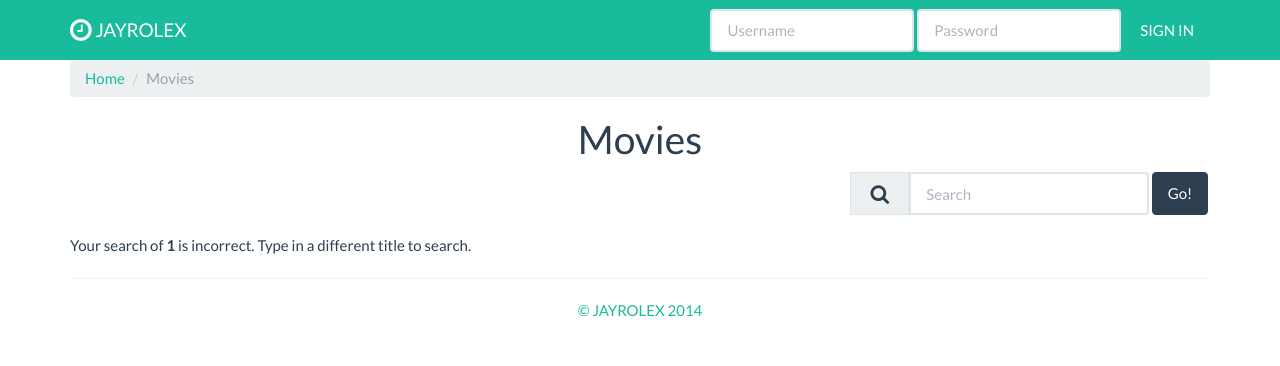
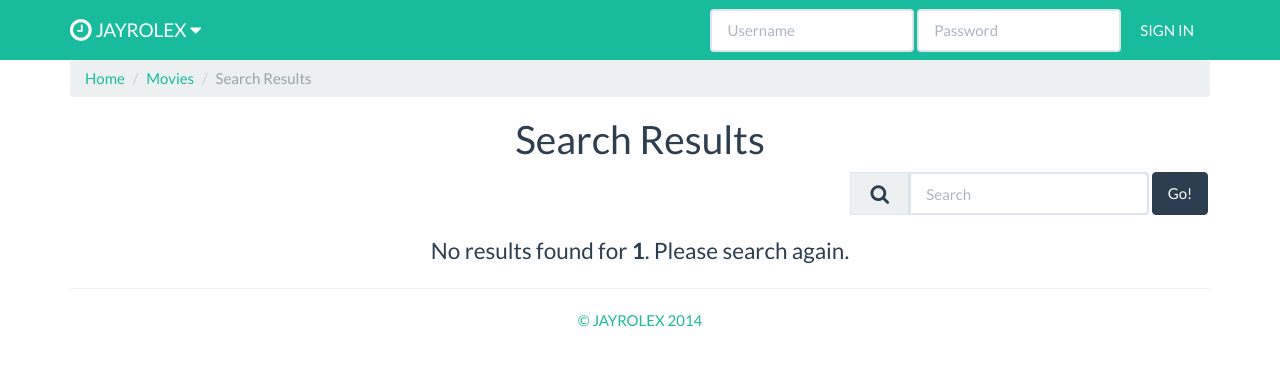
Before and after one commit to mpaarating/jayrolex, a PHP site: page /searchmovies.php?movie=1 in a window 1280 px wide. Shown: the top 366 px of the page. Run offline with PHP 8.4, Linux system fonts and the light colour scheme; data comes from the database, SQL or seed files in the repository; some libraries are stand-ins or nearby versions.

Commit message:
rewords search results terms, adds correct breadcrumb to page

```diff
--- a/includes/header.php
+++ b/includes/header.php
@@ -65,7 +65,7 @@ if (isset($_SESSION['id'])) {
 				<span class="icon-bar"></span>
 				<span class="icon-bar"></span>
 			</button>
-			<a href="#" class="dropdown-toggle navbar-brand" data-toggle="dropdown" role="button" aria-expanded="false"><i class="fa fa-clock-o fa-lg"></i> JAYROLEX</a>
+			<a href="#" class="dropdown-toggle navbar-brand" data-toggle="dropdown" role="button" aria-expanded="false"><i class="fa fa-clock-o fa-lg"></i> JAYROLEX <i class="fa fa-caret-down"></i></a>
 			<ul class="dropdown-menu" role="menu">
 				<li><a href="index.php">HOME</a></li>
 				<li><a href="registration.php">REGISTER</a></li>
--- a/searchmovies.php
+++ b/searchmovies.php
@@ -26,10 +26,11 @@ if (!$result) {
 
 		<ul class="breadcrumb">
 			<li><a href="index.php">Home</a></li>
-			<li class="active">Movies</li>
+			<li><a href="movies.php">Movies</a></li>
+			<li class="active">Search Results</li>
 		</ul>
 
-	    <h1 class="text-center">Movies</h1>
+	    <h1 class="text-center">Search Results</h1>
 
 	    <div class="row">
 			<div class="col-xs-4 col-xs-offset-8">
@@ -47,7 +48,7 @@ if (!$result) {
     <?php
     	$num_rows = mysqli_num_rows($result);
     	if ($num_rows == 0) {
-    		echo "Your search of <strong>$name</strong> is incorrect. Type in a different title to search.";
+    		echo "<p class='lead text-center'>No results found for <strong>". $name . "</strong>. Please search again.</p>";
     	} else {
         //insert a row into the table for each row of data
 		$i = 0;
```
